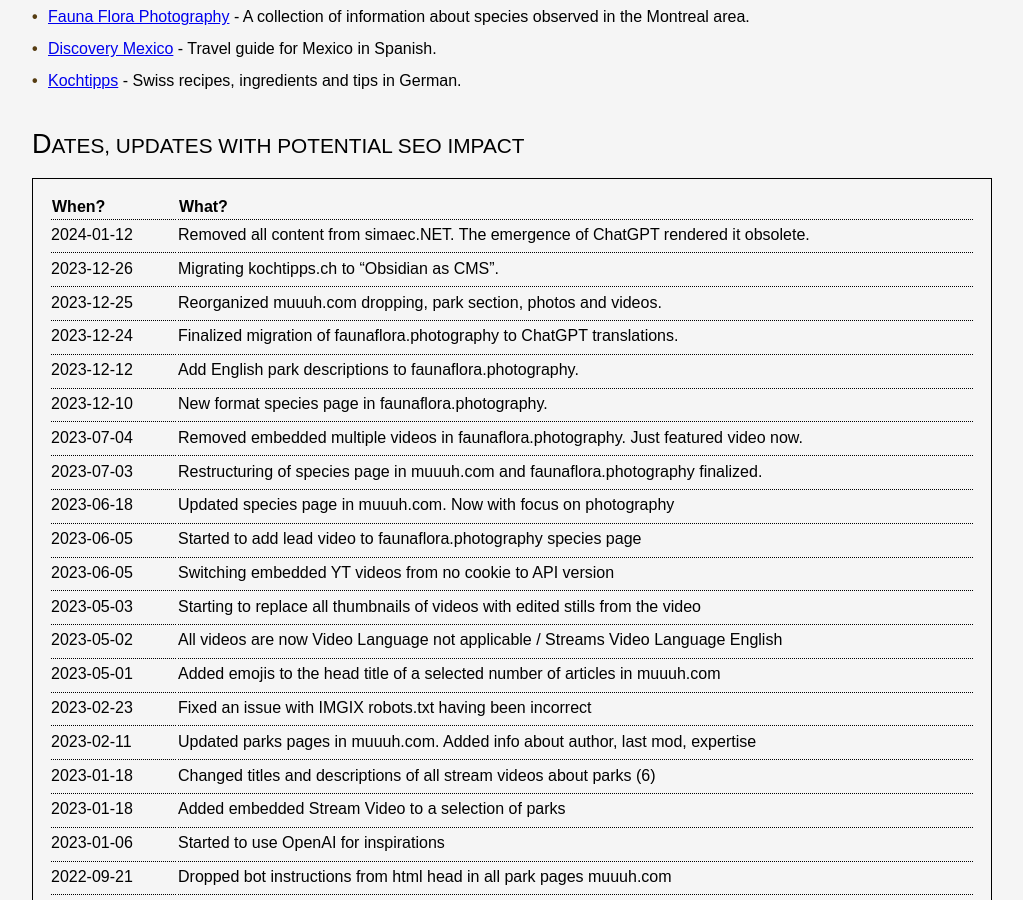
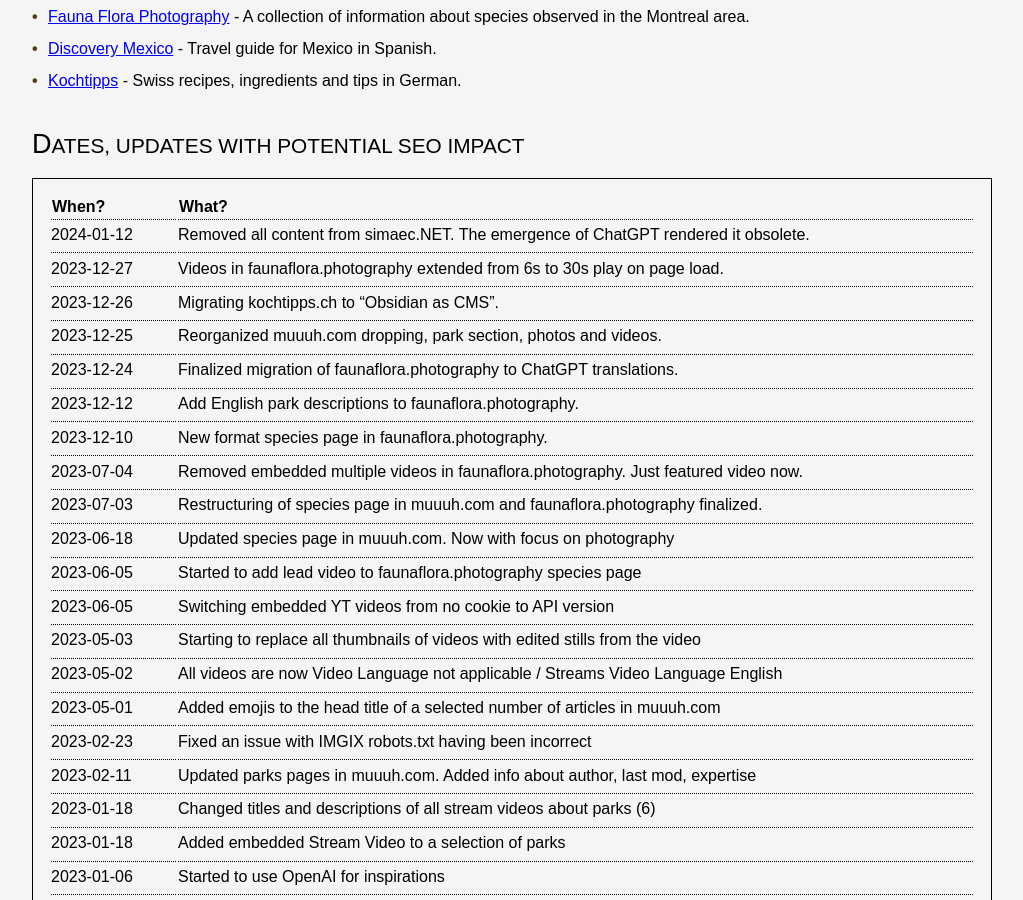
Before and after one commit to KHMuller/khmuller.github.io, a Jekyll site: the page built from index.md, in a window 1280 px wide and 900 px high, scrolled down 347 px. Shown: the whole window, without its empty margins (128-1151 px from the left). Built offline with Jekyll 4.4.1, drawn with Linux system fonts in a browser that asks for light colours.

Commit message:
Minor Updates

```diff
--- a/index.md
+++ b/index.md
@@ -20,6 +20,7 @@ Exploring the principles of evolutionary biology, self-awareness, empathy, and c
 |When?|What?|
 |:---|:---|
 |2024-01-12|Removed all content from simaec.NET. The emergence of ChatGPT rendered it obsolete.|
+|2023-12-27|Videos in faunaflora.photography extended from 6s to 30s play on page load.|
 |2023-12-26|Migrating kochtipps.ch to "Obsidian as CMS".|
 |2023-12-25|Reorganized muuuh.com dropping, park section, photos and videos.|
 |2023-12-24|Finalized migration of faunaflora.photography to ChatGPT translations.|
```
